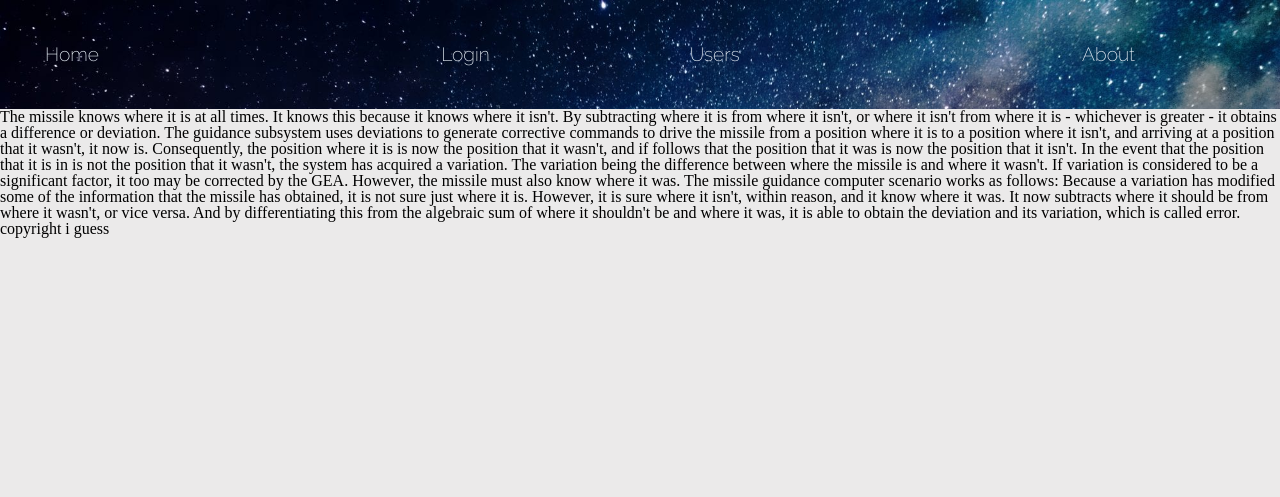
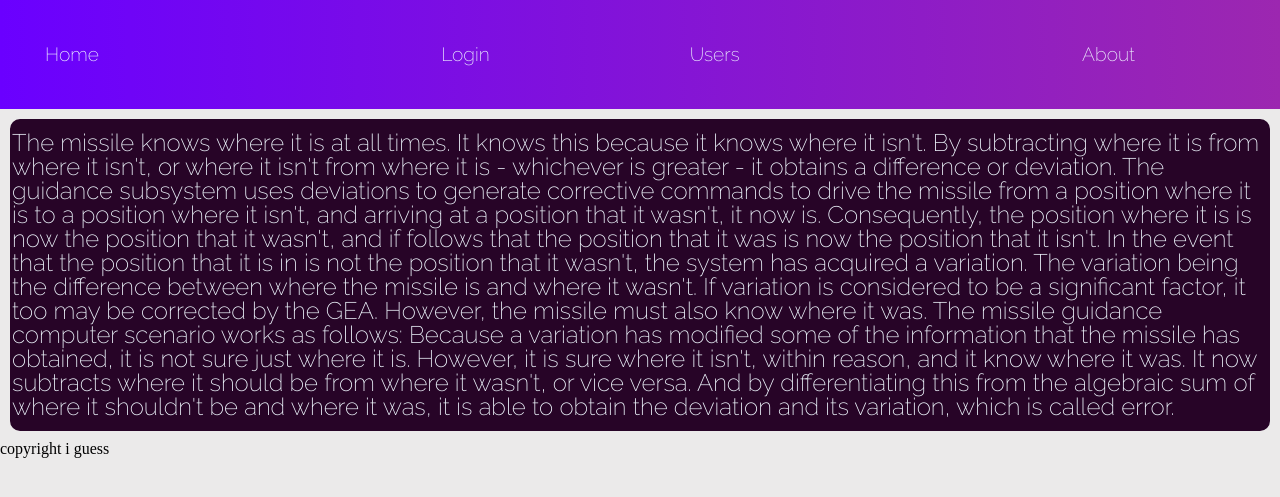
Before and after one commit to merikdevree/COMP-1006-FINAL, a PHP site: page /index.php in a window 1280 px wide. Shown: the top 497 px of the page. Run offline with PHP 8.4, Linux system fonts and the light colour scheme.

Commit message:
css edits

```diff
--- a/styles/styles.css
+++ b/styles/styles.css
@@ -8,9 +8,7 @@ body {
 header {
     width: 100%;
     padding: 45px;
-    background-image: url(/assets/Space.jpg);
-    background-repeat: repeat;
-    background-size: cover;
+    background: linear-gradient(to right, #6a00ff, #9c27b0);
 }
 
 ol {
@@ -47,3 +45,15 @@ body header nav ol li:nth-of-type(3) {
 body header nav ol li:nth-of-type(2) {
     margin-left: auto;
 }
+
+main p {
+    background-color: rgb(39, 4, 39);
+    color: aliceblue;
+    margin: 10px;
+    padding-top: 10px;
+    padding-bottom: 10px;
+    border: solid 2px rgb(39, 4, 39);
+    border-radius: 10px;
+    font-family: 'Raleway', sans-serif;
+    font-size: 1.5em;
+}
```
